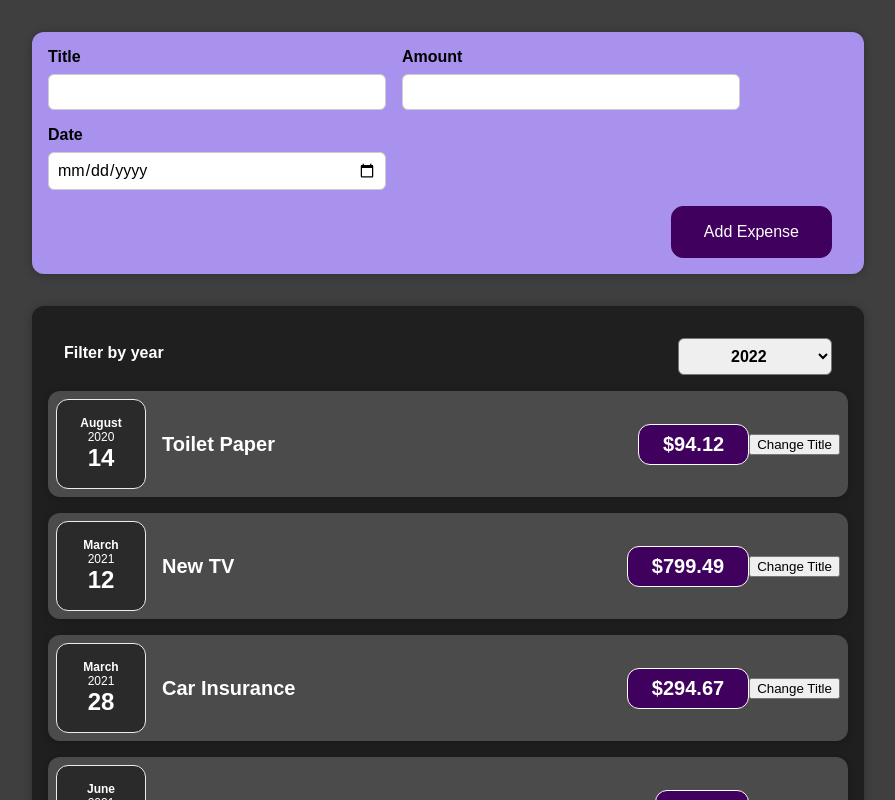
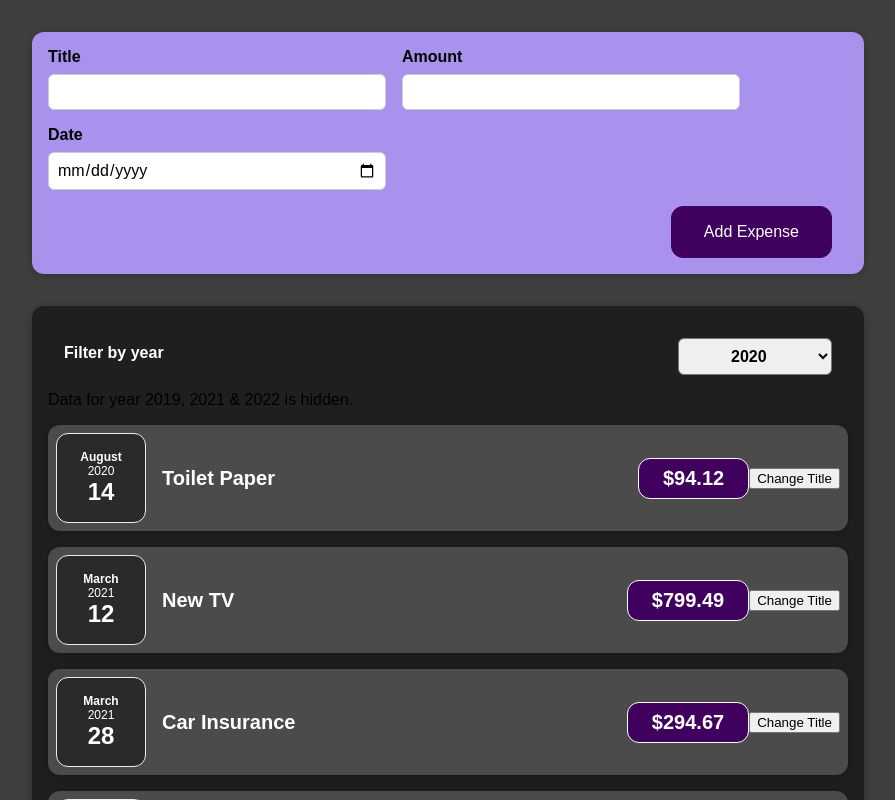
Before and after one commit to Dananjaya94/Expense-Manager, a React (Create React App) app: page / in a window 1280 px wide. Shown: the top 800 px of the page, without its empty margins (192-1087 px from the left). Built offline with nearby package versions, Linux system fonts and the light colour scheme; a web font is replaced by a local one.

Commit message:
Expense filter
Selected year functionality added

```diff
--- a/src/components/Expenses/Expenses.js
+++ b/src/components/Expenses/Expenses.js
@@ -5,18 +5,33 @@ import Card from "../UI/Card";
 import ExpensesFilter from "./ExpensesFilter";
 
 export default function Expenses(prop) {
-  const [selectYear, setSelectedYear] = useState("2021");
+  const [filteredYear, setFilteredYear] = useState("2020");
+  let filterInfoText = "2019, 2021 & 2022";
+
+  if (filteredYear === "2019") {
+    filterInfoText = "2020, 2021 & 2022";
+  } else if (filteredYear === "2020") {
+    filterInfoText = "2019, 2021 & 2022";
+  } else if (filteredYear === "2021") {
+    filterInfoText = "2019, 2020 & 2022";
+  } else if (filteredYear === "2022") {
+    filterInfoText = "2019, 2020 & 2021";
+  }
 
   const onSelectExpenseYear = (selectedYear) => {
     console.log("Expense.js");
-    setSelectedYear(selectedYear);
-    console.log(selectYear);
+    setFilteredYear(selectedYear);
+    console.log(selectedYear);
   };
 
   return (
     <div>
       <Card className="expenses">
-        <ExpensesFilter onSelectYear={onSelectExpenseYear} />
+        <ExpensesFilter
+          defaultYear={filteredYear}
+          onSelectYear={onSelectExpenseYear}
+        />
+        <p>Data for year {filterInfoText} is hidden.</p>
         <ExpenseItem
           title={prop.expenses[0].title}
           amount={prop.expenses[0].amount}
--- a/src/components/Expenses/ExpensesFilter.js
+++ b/src/components/Expenses/ExpensesFilter.js
@@ -1,29 +1,17 @@
-import React, { useState } from "react";
+import React from "react";
 
 import "./ExpensesFilter.css";
 
 const ExpensesFilter = (prop) => {
-  const [option, setOption] = useState();
-
   const getSelectedOption = (event) => {
-    console.log(event);
-    if (event.target[0].selected === true) {
-      setOption(event.target[0].text);
-    } else if (event.target[1].selected === true) {
-      setOption(event.target[1].text);
-    } else if (event.target[2].selected === true) {
-      setOption(event.target[2].text);
-    } else if (event.target[3].selected === true) {
-      setOption(event.target[3].text);
-    }
-    prop.onSelectYear(option);
+    prop.onSelectYear(event.target.value);
   };
 
   return (
     <div className="expenses-filter">
       <div className="expenses-filter__control">
         <label>Filter by year</label>
-        <select onChange={getSelectedOption}>
+        <select value={prop.defaultYear} onChange={getSelectedOption}>
           <option value="2022">2022</option>
           <option value="2021">2021</option>
           <option value="2020">2020</option>
```
